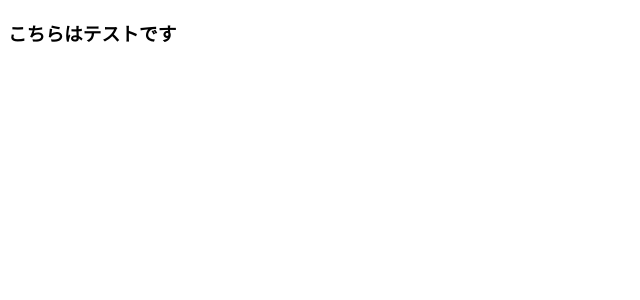
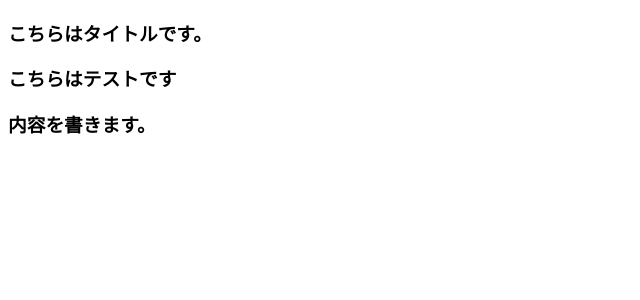
Before and after one commit to YoshidaReo/study-react-20230520, a Next.js app: page / in a window 1280 px wide. Shown: the top 300 px of the page, without its empty margins (0-640 px from the left). Built offline with nearby package versions, Linux system fonts and the light colour scheme.

Commit message:
✨ Contents内の内容をコンポーネント化しました。

```diff
--- a/src/components/Contents.jsx
+++ b/src/components/Contents.jsx
@@ -1,7 +1,15 @@
+import { InputForm } from "./InputForm";
+import { Main } from "./Main";
+import { Title } from "./Title";
+
 export function Contents() {
   return (
     <>
-      <h3>こちらはテストです</h3>
+      <Title />
+
+      <InputForm />
+
+      <Main />
     </>
   )
 }
--- /dev/null
+++ b/src/components/InputForm.jsx
@@ -0,0 +1,7 @@
+export function InputForm() {
+  return (
+    <>
+      <h3>こちらはテストです</h3>
+    </>
+  )
+}
--- /dev/null
+++ b/src/components/Main.jsx
@@ -0,0 +1,7 @@
+export function Main() {
+  return (
+    <>
+      <h3>内容を書きます。</h3>
+    </>
+  )
+}
--- /dev/null
+++ b/src/components/Title.jsx
@@ -0,0 +1,7 @@
+export function Title() {
+  return (
+    <>
+      <h3>こちらはタイトルです。</h3>
+    </>
+  )
+}
```
